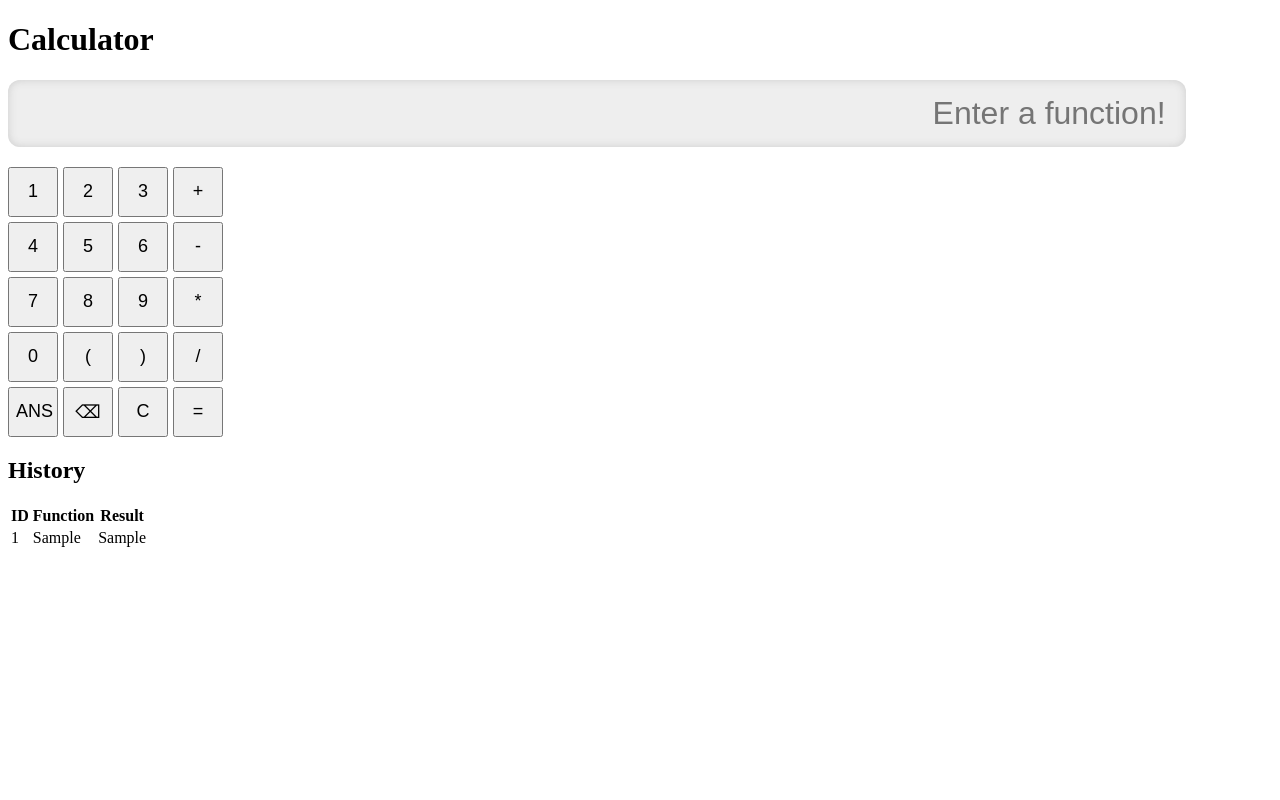
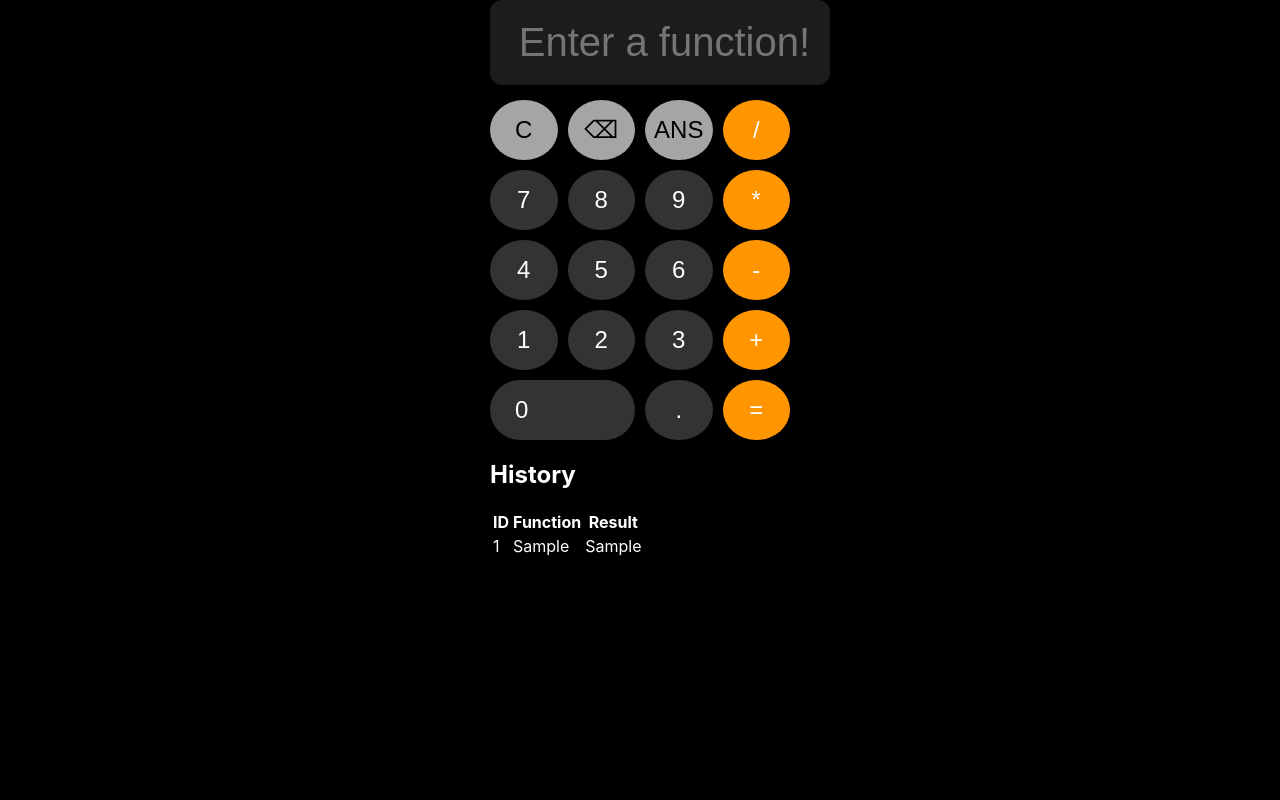
Before and after one commit to zlKxrsan/calculator, a Flask app: page / in a window 1280 px wide. Run offline with Flask 3, Linux system fonts and the light colour scheme; tables that the repository leaves empty hold one stand-in row (values such as "Sample post").

Commit message:
Chang frontend Styl to an "Apple" look.

```diff
--- a/app/static/style.css
+++ b/app/static/style.css
@@ -1,24 +1,64 @@
+body {
+    margin: 0;
+    padding: 0;
+    font-family: -apple-system, BlinkMacSystemFont, "Segoe UI", Roboto, sans-serif;
+    background-color: #000;
+    color: #fff;
+    display: flex;
+    justify-content: center;
+    height: 100vh;
+}
+
+.container {
+    width: 300px;
+}
+
+#function {
+    width: 100%;
+    padding: 20px;
+    margin-bottom: 15px;
+    font-size: 40px;
+    text-align: right;
+    border: none;
+    border-radius: 12px;
+    background-color: #1c1c1c;
+    color: white;
+}
+
 .button-grid {
     display: grid;
-    grid-template-columns: repeat(4, 50px);
-    grid-template-rows: repeat(5, 50px);
-    gap: 5px;
+    grid-template-columns: repeat(4, 1fr);
+    gap: 10px;
 }
 
 .button-grid button {
-    width: 50px;
-    height: 50px;
-    font-size: 18px;
+    height: 60px;
+    font-size: 24px;
+    border: none;
+    border-radius: 50%;
+    background-color: #333;
+    color: white;
+    box-shadow: 0 4px 6px rgba(0, 0, 0, 0.3);
+    transition: background-color 0.2s ease;
 }
 
-input#function {
-    width: 90%;
-    padding: 15px 20px;
-    margin-bottom: 20px;
-    font-size: 32px;
-    text-align: right;
-    border: none;
-    border-radius: 12px;
-    background-color: #eee;
-    box-shadow: inset 0 0 8px #ccc;
+.button-grid button:hover {
+    background-color: #555;
 }
+
+.button-grid button.operator {
+    background-color: #ff9500;
+    color: white;
+}
+
+.button-grid button.special {
+    background-color: #a5a5a5;
+    color: black;
+}
+
+.button-grid button.zero {
+    grid-column: span 2;
+    border-radius: 30px;
+    text-align: left;
+    padding-left: 25px;
+}
--- a/app/templates/index.html
+++ b/app/templates/index.html
@@ -9,23 +9,29 @@
 </head>
 
 <body>
-
     <div class="container">
-        <h1>Calculator</h1>
+        <div class="container">
             <form method="POST" action="/">
                 <input type="text" id="function" name="function" readonly>
 
                 <div class="button-grid">
-                {% for btn in ['1', '2', '3', '+', '4', '5', '6', '-', '7', '8', '9', '*', '0', '(', ')', '/', 'ANS',
-                '⌫', 'C', '='] %}
+                    {% for btn in ['C', '⌫', 'ANS', '/', '7', '8', '9', '*', '4', '5', '6', '-', '1', '2', '3', '+',
+                    '0', '.', '='] %}
                     {% if btn == '=' %}
-                <button type="submit">{{ btn }}</button>
+                    <button type="submit" class="operator">{{ btn }}</button>
+                    {% elif btn in ['+', '-', '*', '/'] %}
+                    <button type="button" class="operator" onclick="handleButton('{{ btn }}')">{{ btn }}</button>
+                    {% elif btn in ['C', '⌫', 'ANS'] %}
+                    <button type="button" class="special" onclick="handleButton('{{ btn }}')">{{ btn }}</button>
+                    {% elif btn == '0' %}
+                    <button type="button" class="zero" onclick="handleButton('{{ btn }}')">{{ btn }}</button>
                     {% else %}
                     <button type="button" onclick="handleButton('{{ btn }}')">{{ btn }}</button>
                     {% endif %}
                     {% endfor %}
                 </div>
             </form>
+        </div>
 
         <h2>History</h2>
         <table>
@@ -74,7 +80,6 @@
             }
         }
     </script>
-
 </body>
 
 </html>
```
Lines whose indentation alone changed are shown as unchanged.
